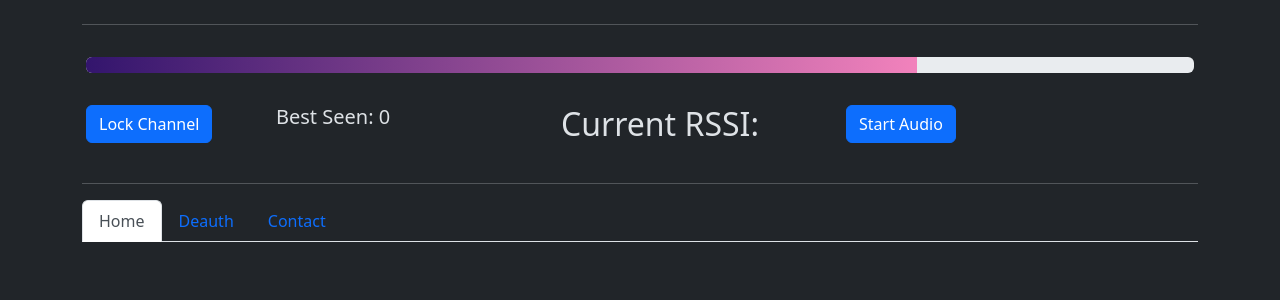
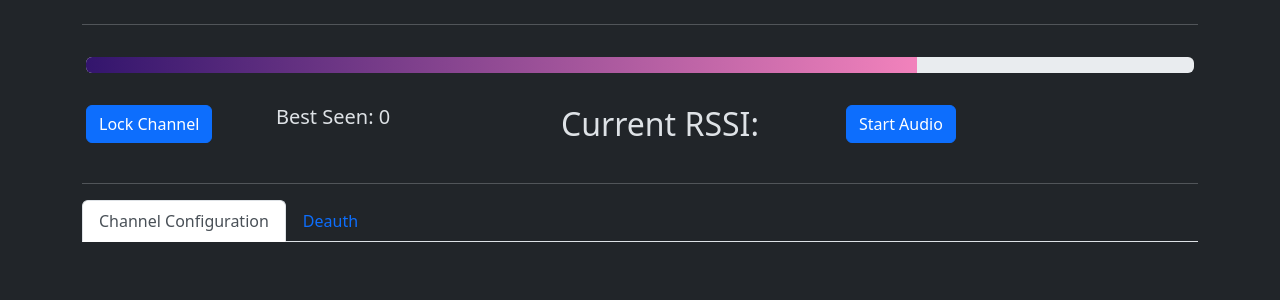
Before and after one commit to GrokkedBandwidth/kismet_web_rssi-bar, a Flask app: page / in a window 1280 px wide. Shown: the part 147-447 px from the top of the page. Run offline with Flask 2, Linux system fonts and the light colour scheme; data that the repository does not hold is empty; some libraries are stand-ins or nearby versions.

Commit message:
Clean up index.html

```diff
--- a/templates/index.html
+++ b/templates/index.html
@@ -49,9 +49,8 @@
         <hr>
          <nav>
           <div class="nav nav-tabs" id="nav-tab" role="tablist">
-            <button class="nav-link active" id="nav-home-tab" data-bs-toggle="tab" data-bs-target="#nav-home" type="button" role="tab" aria-controls="nav-home" aria-selected="true">Home</button>
+            <button class="nav-link active" id="nav-home-tab" data-bs-toggle="tab" data-bs-target="#nav-home" type="button" role="tab" aria-controls="nav-home" aria-selected="true">Channel Configuration</button>
             <button class="nav-link" id="nav-profile-tab" data-bs-toggle="tab" data-bs-target="#nav-profile" type="button" role="tab" aria-controls="nav-profile" aria-selected="false">Deauth</button>
-            <button class="nav-link" id="nav-contact-tab" data-bs-toggle="tab" data-bs-target="#nav-contact" type="button" role="tab" aria-controls="nav-contact" aria-selected="false">Contact</button>
           </div>
         </nav>
         <div class="tab-content" id="nav-tabContent">
```
